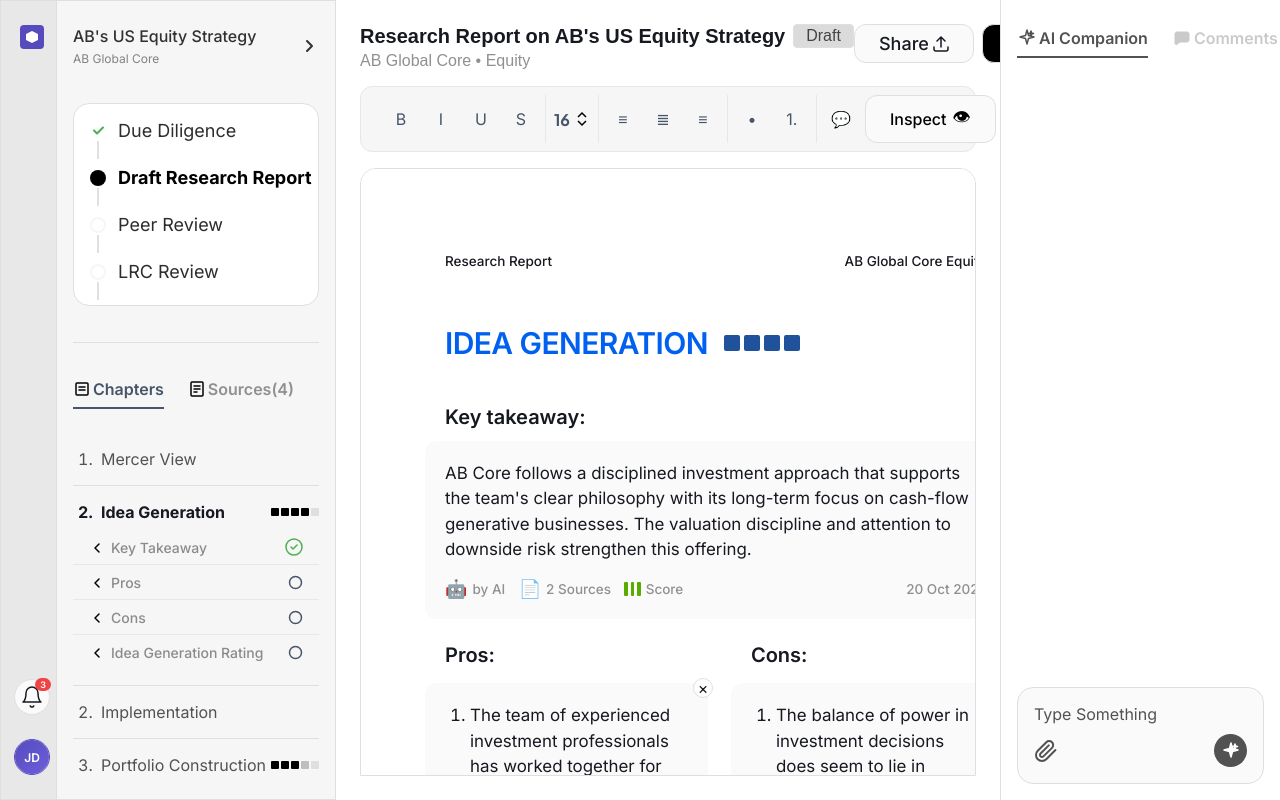
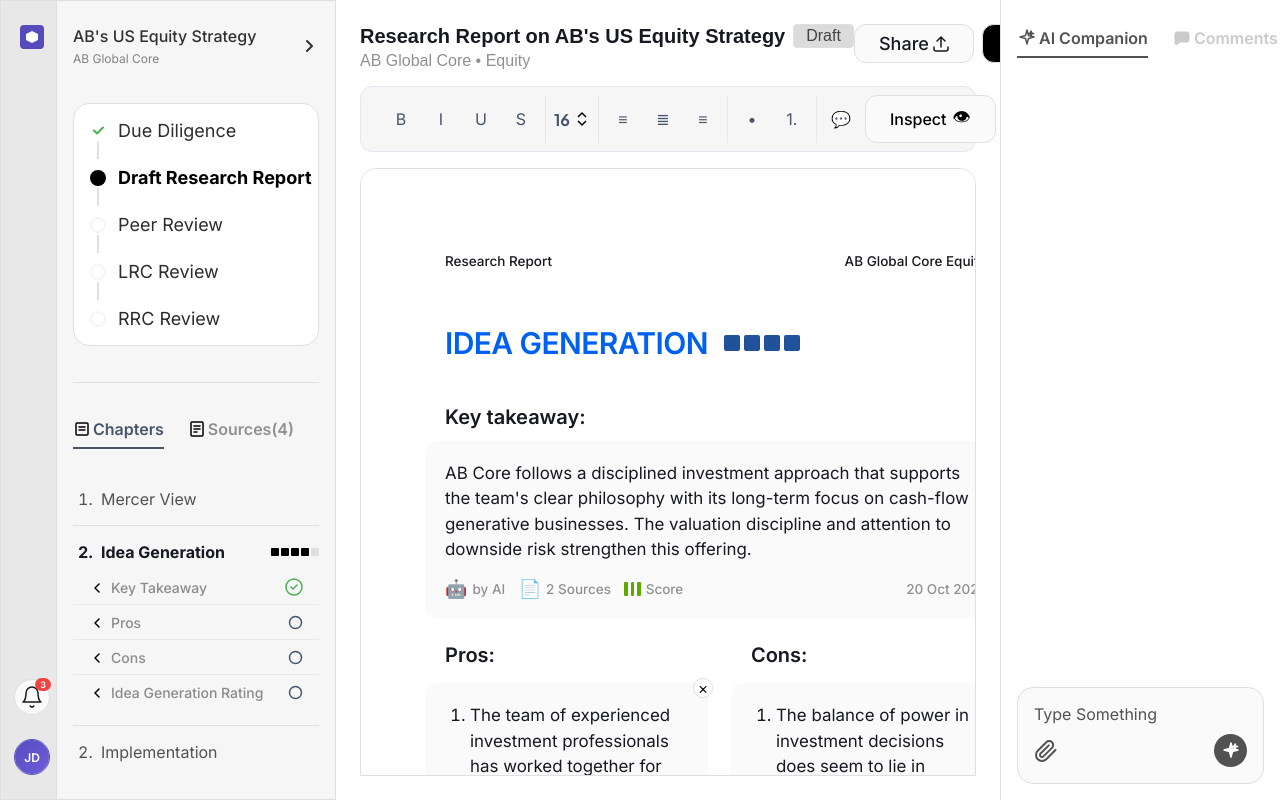
Before and after one commit to mebrihit-z/ratesense, an Angular app: page /report in a window 1280 px wide. Built offline with nearby package versions, Linux system fonts and the light colour scheme.

Commit message:
Chapters card fix

```diff
--- a/src/app/components/left-side-bar/left-side-bar.component.scss
+++ b/src/app/components/left-side-bar/left-side-bar.component.scss
@@ -3,8 +3,9 @@
   width: 100%;
   background: #f6f6f6;
   border: 1px solid #dfdfdf;
-  overflow-y: auto;
-  overflow-x: hidden;
+  overflow: hidden;
+  display: flex;
+  flex-direction: column;
 }
 
 .sidebar-content {
@@ -13,6 +14,7 @@
   gap: 36px;
   padding: 24px 16px;
   height: 100%;
+  overflow: hidden;
 }
 
 // Header
@@ -21,6 +23,7 @@
   gap: 16px;
   align-items: center;
   justify-content: space-between;
+  flex-shrink: 0;
 
   .header-info {
     flex: 1;
@@ -73,6 +76,7 @@
   border: 1px solid #dfdfdf;
   border-radius: 16px;
   overflow: hidden;
+  flex-shrink: 0;
 
   .workflow-content {
     padding: 16px;
@@ -157,6 +161,7 @@
   height: 1px;
   width: 100%;
   background: #dfdfdf;
+  flex-shrink: 0;
 }
 
 // Chapters Section
@@ -165,6 +170,26 @@
   flex-direction: column;
   gap: 40px;
   flex: 1;
+  overflow-y: auto;
+  overflow-x: hidden;
+  min-height: 0;
+
+  &::-webkit-scrollbar {
+    width: 6px;
+  }
+
+  &::-webkit-scrollbar-track {
+    background: transparent;
+  }
+
+  &::-webkit-scrollbar-thumb {
+    background: #dfdfdf;
+    border-radius: 3px;
+
+    &:hover {
+      background: #c0c0c0;
+    }
+  }
 }
 
 // Tabs
@@ -376,25 +401,6 @@
   }
 }
 
-// Scrollbar Styling
-.sidebar-container {
-  &::-webkit-scrollbar {
-    width: 6px;
-  }
-
-  &::-webkit-scrollbar-track {
-    background: #f6f6f6;
-  }
-
-  &::-webkit-scrollbar-thumb {
-    background: #dfdfdf;
-    border-radius: 3px;
-
-    &:hover {
-      background: #c0c0c0;
-    }
-  }
-}
 
 // Responsive
 @media (max-width: 768px) {
```
